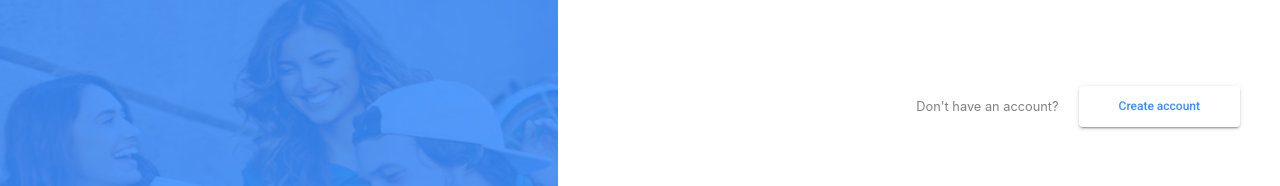
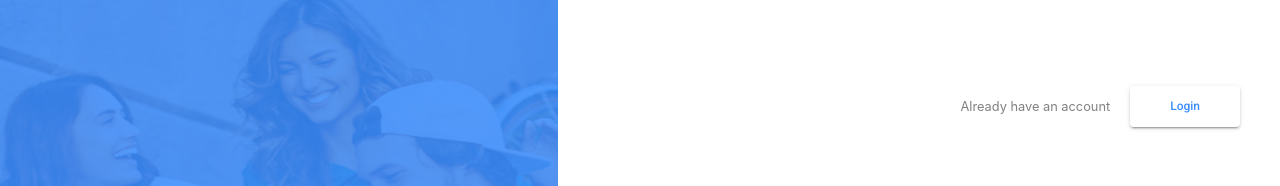
Before and after one commit to geeksnet22/full-stack-chat-application, a React (Create React App) app in the folder client/: page /register in a window 1280 px wide. Shown: the top 186 px of the page. Built offline with nearby package versions, Linux system fonts and the light colour scheme.

Commit message:
fix top message depending on whether page is signup or login

```diff
--- a/client/src/pages/Authentication.js
+++ b/client/src/pages/Authentication.js
@@ -73,7 +73,11 @@ function Authentication({ isSignupPage }) {
       <div className={classes.textAreaContainer}>
         <div className={classes.formContainer}>
           <div className={classes.messageContainer}>
-            <p className={classes.p}>Don't have an account?</p>
+            <p className={classes.p}>
+              {isSignupPage
+                ? "Already have an account"
+                : "Don't have an account?"}
+            </p>
             <Button
               color="secondary"
               variant="contained"
@@ -81,7 +85,7 @@ function Authentication({ isSignupPage }) {
                 history.push(isSignupPage ? "/login" : "/register")
               }
             >
-              Create account
+              {isSignupPage ? "Login" : "Create account"}
             </Button>
           </div>
           <div className={classes.formBody}>
```
